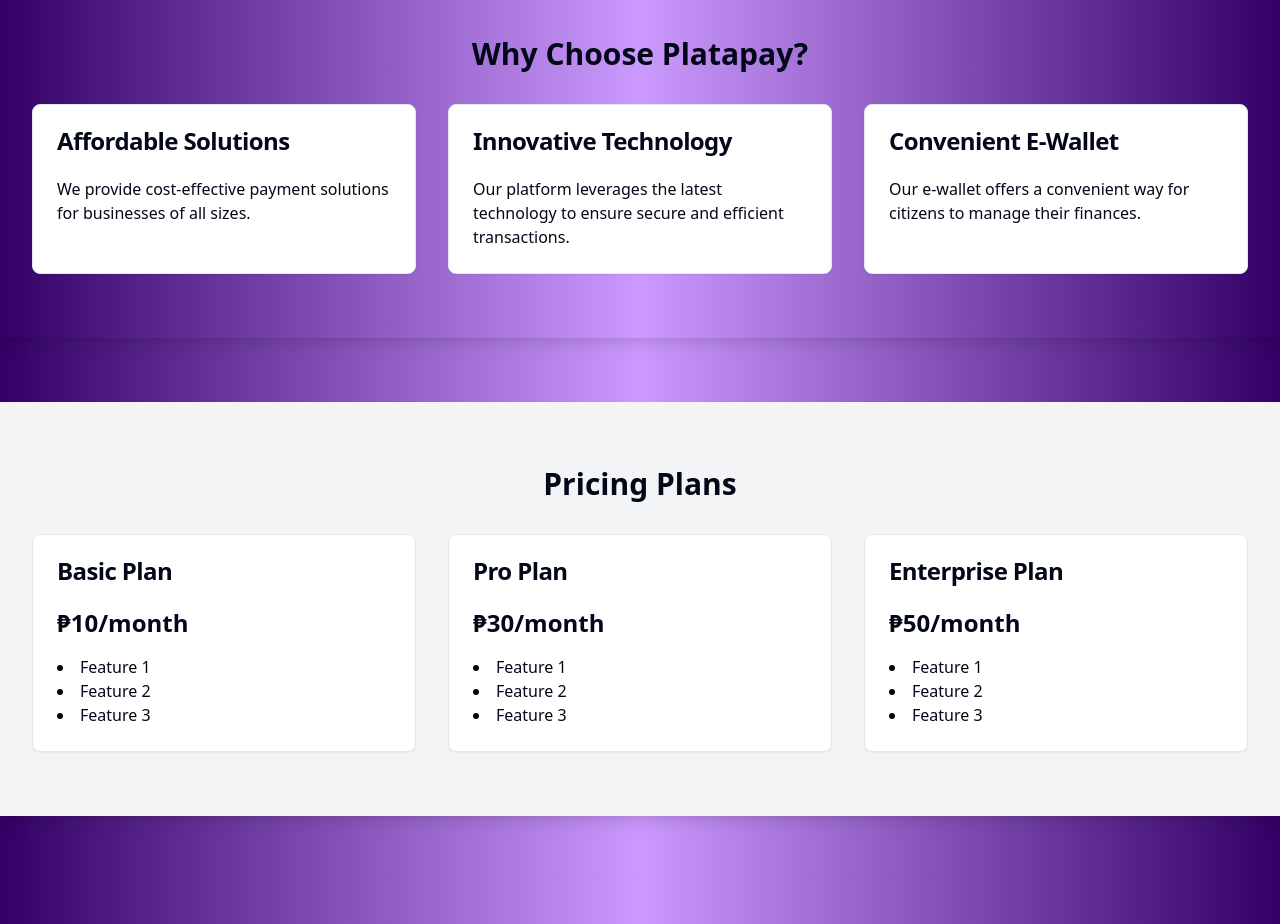
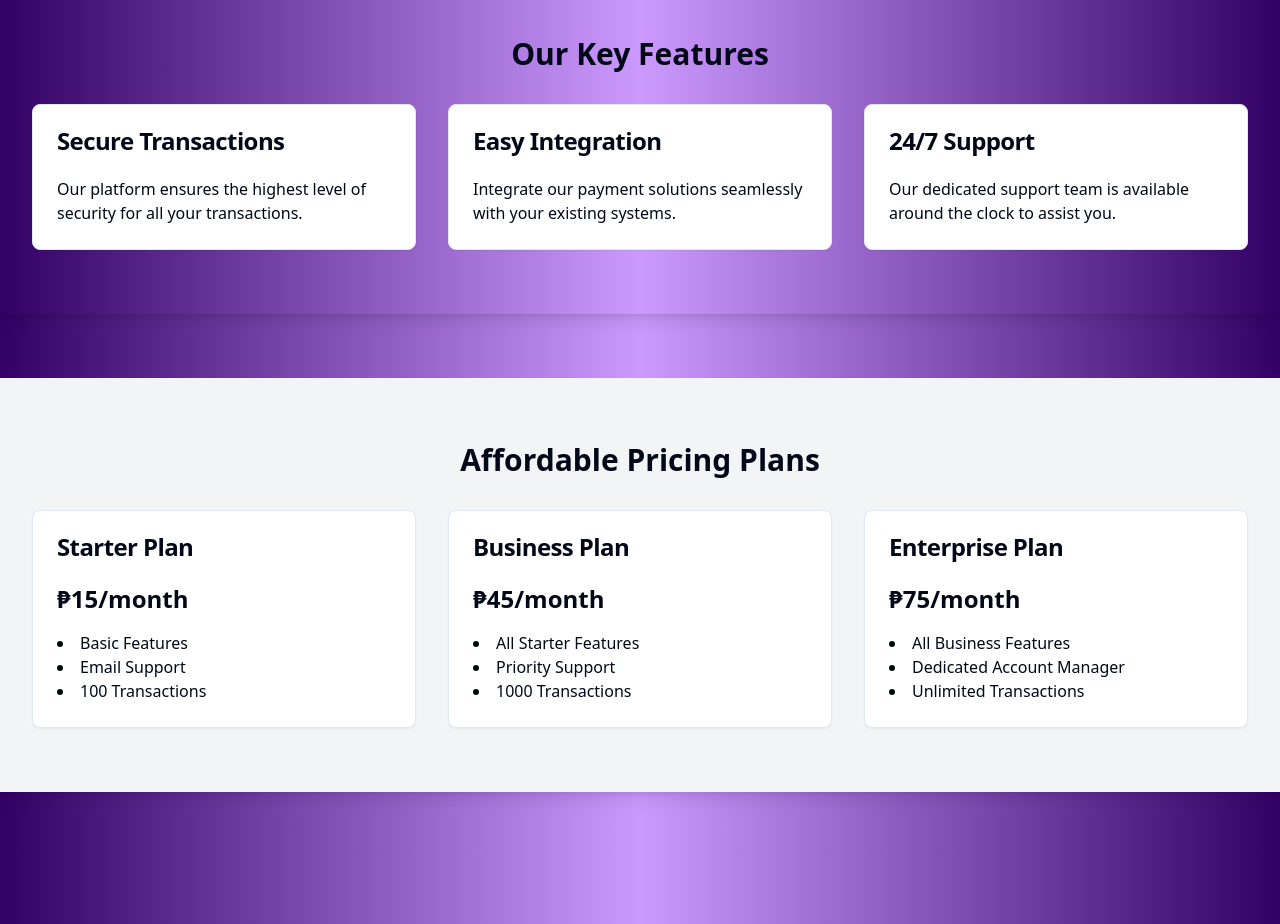
Before and after one commit to GPT-Engineer-App/platapay-solution, a React (Vite) app: page / in a window 1280 px wide. Shown: the part 440-1364 px from the top of the page. Built offline with nearby package versions, Linux system fonts and the light colour scheme.

Commit message:
Updated website content to align with the provided information and features.

```diff
--- a/src/pages/Index.jsx
+++ b/src/pages/Index.jsx
@@ -17,8 +17,8 @@ const Index = () => {
       {/* Hero Section */}
       <section className="text-center py-16 bg-gray-100 shadowed">
         <div className="container mx-auto">
-          <h1 className="text-4xl font-bold mb-4">Innovative Payment Solutions for Filipinos, by Filipinos.</h1>
-          <p className="text-lg mb-8">Affordable ways to innovate businesses of all sizes and a convenient e-wallet for citizens.</p>
+          <h1 className="text-4xl font-bold mb-4">Empowering Your Business with Seamless Payment Solutions</h1>
+          <p className="text-lg mb-8">Experience the future of payments with our innovative and secure platform.</p>
           <div className="space-x-4">
             <Button variant="primary">Learn More</Button>
             <Button variant="secondary">Get Started</Button>
@@ -28,30 +28,30 @@ const Index = () => {
 
       {/* Features Section */}
       <section id="features" className="container mx-auto py-16 shadowed">
-        <h2 className="text-3xl font-bold text-center mb-8">Why Choose Platapay?</h2>
+        <h2 className="text-3xl font-bold text-center mb-8">Our Key Features</h2>
         <div className="grid grid-cols-1 md:grid-cols-3 gap-8">
           <Card className="shadowed">
             <CardHeader>
-              <CardTitle>Affordable Solutions</CardTitle>
+              <CardTitle>Secure Transactions</CardTitle>
             </CardHeader>
             <CardContent>
-              <p>We provide cost-effective payment solutions for businesses of all sizes.</p>
+              <p>Our platform ensures the highest level of security for all your transactions.</p>
             </CardContent>
           </Card>
           <Card className="shadowed">
             <CardHeader>
-              <CardTitle>Innovative Technology</CardTitle>
+              <CardTitle>Easy Integration</CardTitle>
             </CardHeader>
             <CardContent>
-              <p>Our platform leverages the latest technology to ensure secure and efficient transactions.</p>
+              <p>Integrate our payment solutions seamlessly with your existing systems.</p>
             </CardContent>
           </Card>
           <Card className="shadowed">
             <CardHeader>
-              <CardTitle>Convenient E-Wallet</CardTitle>
+              <CardTitle>24/7 Support</CardTitle>
             </CardHeader>
             <CardContent>
-              <p>Our e-wallet offers a convenient way for citizens to manage their finances.</p>
+              <p>Our dedicated support team is available around the clock to assist you.</p>
             </CardContent>
           </Card>
         </div>
@@ -60,31 +60,31 @@ const Index = () => {
       {/* Pricing Section */}
       <section id="pricing" className="bg-gray-100 py-16 shadowed">
         <div className="container mx-auto">
-          <h2 className="text-3xl font-bold text-center mb-8">Pricing Plans</h2>
+          <h2 className="text-3xl font-bold text-center mb-8">Affordable Pricing Plans</h2>
           <div className="grid grid-cols-1 md:grid-cols-3 gap-8">
             <Card className="shadowed">
               <CardHeader>
-                <CardTitle>Basic Plan</CardTitle>
+                <CardTitle>Starter Plan</CardTitle>
               </CardHeader>
               <CardContent>
-                <p className="text-2xl font-bold mb-4">₱10/month</p>
+                <p className="text-2xl font-bold mb-4">₱15/month</p>
                 <ul className="list-disc list-inside">
-                  <li>Feature 1</li>
-                  <li>Feature 2</li>
-                  <li>Feature 3</li>
+                  <li>Basic Features</li>
+                  <li>Email Support</li>
+                  <li>100 Transactions</li>
                 </ul>
               </CardContent>
             </Card>
             <Card className="shadowed">
               <CardHeader>
-                <CardTitle>Pro Plan</CardTitle>
+                <CardTitle>Business Plan</CardTitle>
               </CardHeader>
               <CardContent>
-                <p className="text-2xl font-bold mb-4">₱30/month</p>
+                <p className="text-2xl font-bold mb-4">₱45/month</p>
                 <ul className="list-disc list-inside">
-                  <li>Feature 1</li>
-                  <li>Feature 2</li>
-                  <li>Feature 3</li>
+                  <li>All Starter Features</li>
+                  <li>Priority Support</li>
+                  <li>1000 Transactions</li>
                 </ul>
               </CardContent>
             </Card>
@@ -93,11 +93,11 @@ const Index = () => {
                 <CardTitle>Enterprise Plan</CardTitle>
               </CardHeader>
               <CardContent>
-                <p className="text-2xl font-bold mb-4">₱50/month</p>
+                <p className="text-2xl font-bold mb-4">₱75/month</p>
                 <ul className="list-disc list-inside">
-                  <li>Feature 1</li>
-                  <li>Feature 2</li>
-                  <li>Feature 3</li>
+                  <li>All Business Features</li>
+                  <li>Dedicated Account Manager</li>
+                  <li>Unlimited Transactions</li>
                 </ul>
               </CardContent>
             </Card>
@@ -107,8 +107,8 @@ const Index = () => {
 
       {/* About Us Section */}
       <section id="about" className="container mx-auto py-16 shadowed">
-        <h2 className="text-3xl font-bold text-center mb-8">About Platapay</h2>
-        <p className="text-center max-w-2xl mx-auto">Platapay is a payment solution provider in the Philippines, developed by Filipinos for Filipinos. Our mission is to provide affordable and innovative payment solutions to businesses of all sizes and offer a convenient e-wallet for citizens.</p>
+        <h2 className="text-3xl font-bold text-center mb-8">About Us</h2>
+        <p className="text-center max-w-2xl mx-auto">At Platapay, we are committed to providing top-notch payment solutions that cater to the unique needs of businesses in the Philippines. Our team of experts works tirelessly to ensure that our platform is secure, reliable, and easy to use.</p>
       </section>
 
       {/* Contact Section */}
```
